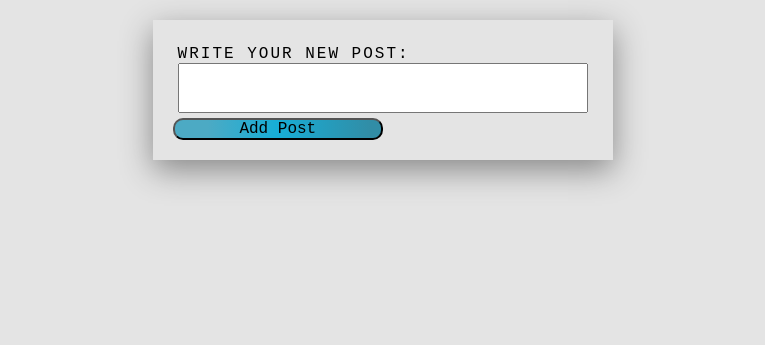
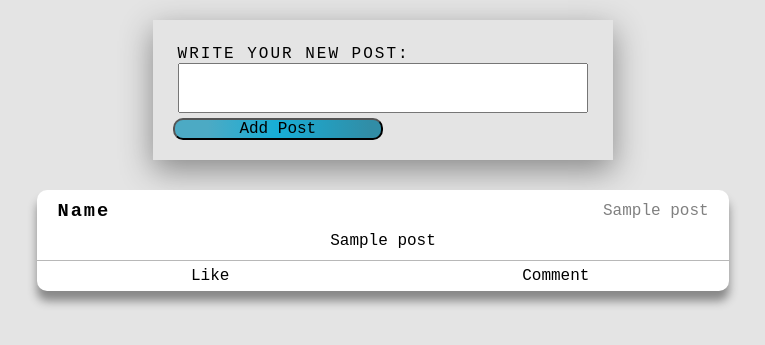
Before and after one commit to ErlJocson/SocialMediaProject, a Flask app: template SocialMediaProject/templates/index.html in a window 1280 px wide. Shown: the top 345 px of the page, without its empty margins (257-1022 px from the left). Run offline with Flask 2, Linux system fonts and the light colour scheme; tables that the repository leaves empty hold one stand-in row (values such as "Sample post"); the template is opened without the code that fills it: values that come from a table or form of the project are taken from there, most other values are stand-ins (such as "Sample title", 1, 10 or a date in 2020).

Commit message:
allow users to view posts

```diff
--- a/SocialMediaProject/AppRoutes/Main/__init__.py
+++ b/SocialMediaProject/AppRoutes/Main/__init__.py
@@ -8,6 +8,7 @@ from ...Database.manage_post import *
 @login_required
 def index():
     post_form = PostForm()
+    posts = get_posts()
     if request.method == "POST":
         content = post_form.content.data
         add_post(
@@ -21,5 +22,6 @@ def index():
     return render_template(
         'index.html',
         title="Home",
-        post_form=post_form
+        post_form=post_form,
+        posts=posts
     )
--- /dev/null
+++ b/SocialMediaProject/static/posts.css
@@ -0,0 +1,41 @@
+.posts-container {
+  width: 60%;
+  margin: 30px auto 20px auto;
+  text-align: center;
+  box-shadow: 0 10px 10px #888888;
+  background-color: white;
+  border-radius: 10px;
+}
+
+.post-header {
+  display: flex;
+  align-items: center;
+  justify-content: space-between;
+}
+
+.post-header h3 {
+  letter-spacing: 2px;
+  margin: 10px 0 0 20px;
+}
+
+.post-header span {
+  margin: 10px 20px 0 0;
+  color: gray;
+}
+
+.posts-contents {
+  margin: 10px;
+}
+
+.move-posts {
+  display: flex;
+  justify-content: space-around;
+  border-top: 1px solid rgb(184, 184, 184);
+}
+
+.move-posts a {
+  width: 30%;
+  text-decoration: none;
+  color: black;
+  padding: 6px 20px;
+}
--- a/SocialMediaProject/templates/index.html
+++ b/SocialMediaProject/templates/index.html
@@ -7,6 +7,22 @@
     </div>
     <div>{{ post_form.submit(class="btn success") }}</div>
   </form>
+
+  {% for post in posts %}
+  <div class="posts-container">
+    <div class="post-header">
+      <h3>Name</h3>
+      <span>{{ post[2] }}</span>
+    </div>
+    <div class="posts-contents">
+      <p>{{ post[1] }}</p>
+    </div>
+    <div class="move-posts">
+      <a href="#">Like</a>
+      <a href="#">Comment</a>
+    </div>
+  </div>
+  {% endfor %}
 </div>
 
 {% endblock %}
--- a/SocialMediaProject/templates/layout.html
+++ b/SocialMediaProject/templates/layout.html
@@ -15,6 +15,10 @@
     <link
       rel="stylesheet"
       href="{{ url_for('static', filename='navigation.css') }}"
+    />
+    <link
+      rel="stylesheet"
+      href="{{ url_for('static', filename='posts.css') }}"
     />
     <title>Social | {{ title }}</title>
   </head>
```
Also changed, not shown: SocialMediaProject/Database/manage_post.py (+10 -0 lines).
